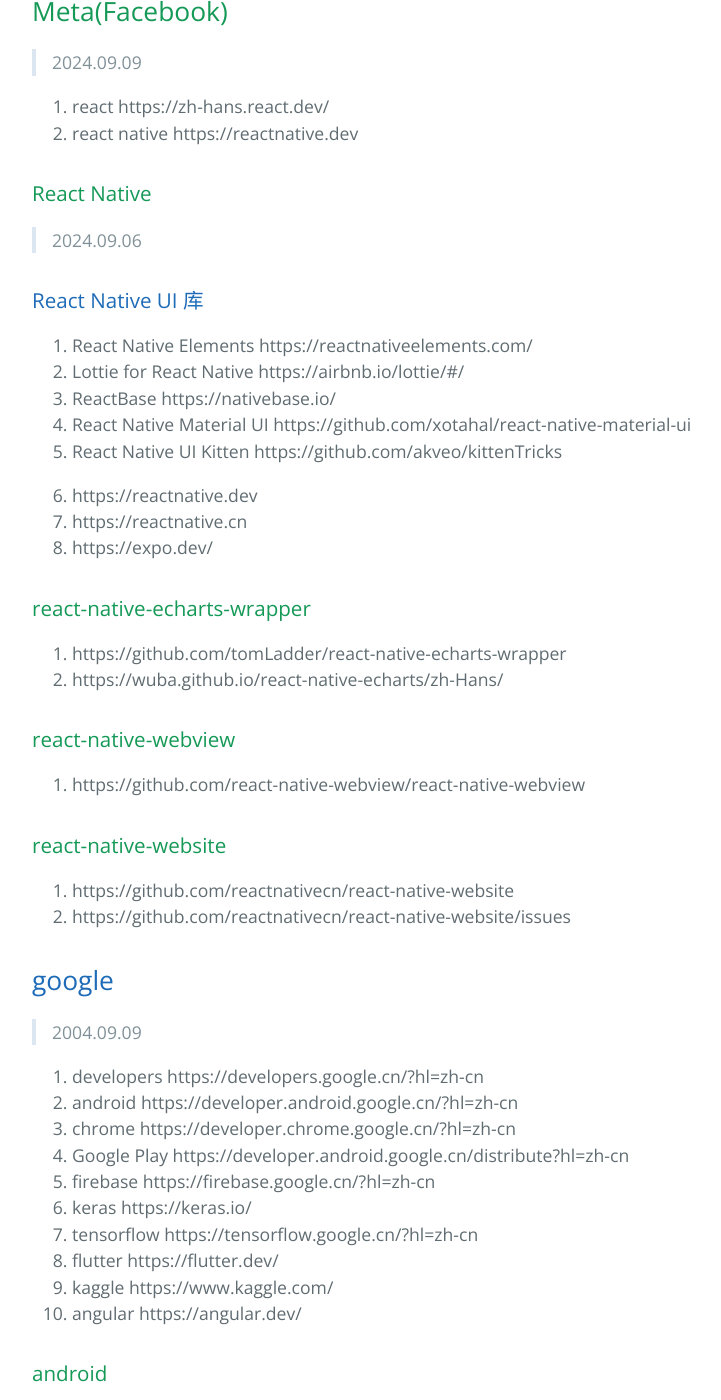
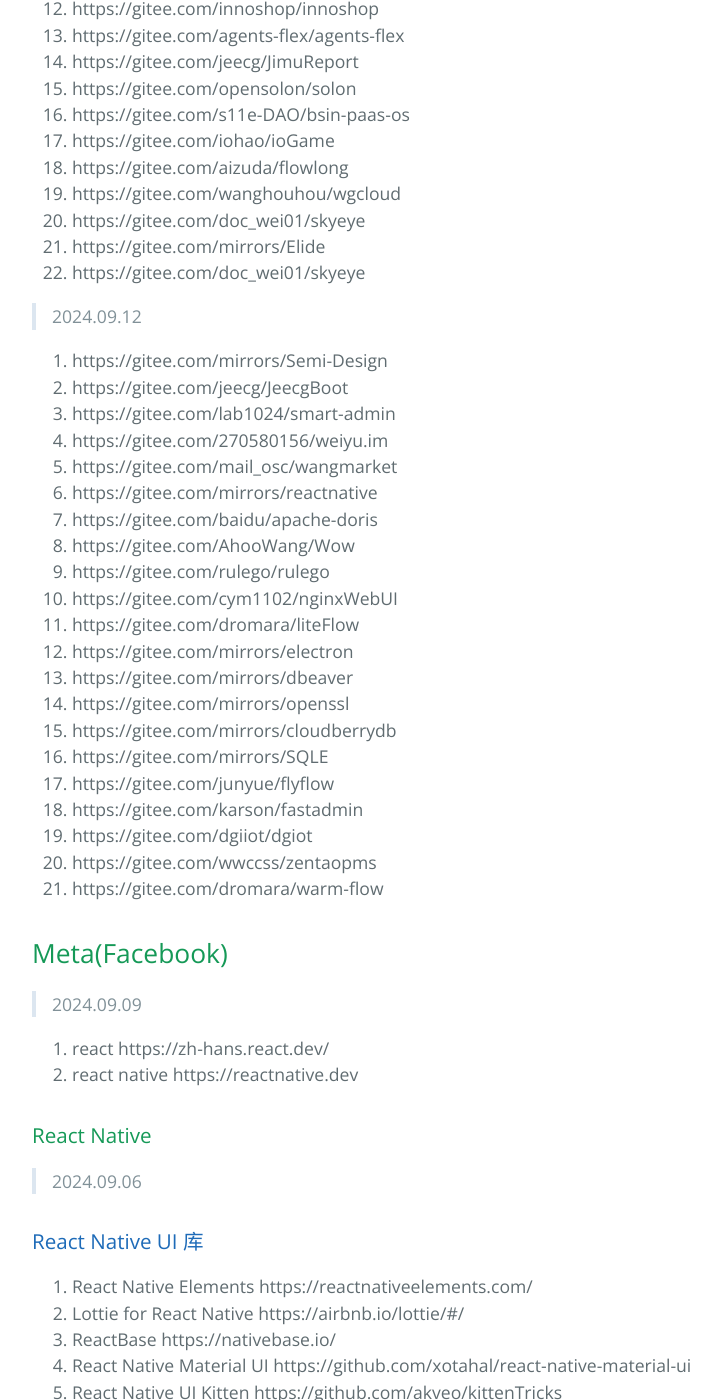
Before and after one commit to xhp/xhp.github.io, a Jekyll site: the page built from index.md, in a window 1280 px wide and 1400 px high, scrolled down 3989 px. Shown: the whole window, without its empty margins (192-913 px from the left). Built offline with Jekyll 4.4.1, drawn with Linux system fonts in a browser that asks for light colours; our own code applies the rules of GitHub Pages for plain Markdown files; part of the change alters nothing that is shown; some of the changed text lies outside the part shown.

Commit message:
2024.09.12

```diff
--- a/index.md
+++ b/index.md
@@ -113,6 +113,18 @@ layout: default
 8. https://github.com/sanluan/PublicCMS
 9. https://github.com/yahoo/elide
 
+> 2024.09.12
+
+1. https://github.com/DouyinFE/semi-design
+2. https://github.com/jeecgboot/JeecgBoot
+3. https://github.com/facebook/react-native
+4. https://github.com/electron/electron.git
+5. https://github.com/dbeaver/dbeaver
+6. https://github.com/openssl/openssl
+7. https://github.com/cloudberrydb/cloudberrydb
+8. https://github.com/actiontech/sqle
+9. https://github.com/dromara/warm-flow.git
+
 
 ### [](#header-3) gitee
 > 2024.09.09
@@ -142,6 +154,31 @@ layout: default
 19. https://gitee.com/wanghouhou/wgcloud
 20. https://gitee.com/doc_wei01/skyeye
 21. https://gitee.com/mirrors/Elide
+22. https://gitee.com/doc_wei01/skyeye
+
+> 2024.09.12
+
+1. https://gitee.com/mirrors/Semi-Design
+2. https://gitee.com/jeecg/JeecgBoot
+3. https://gitee.com/lab1024/smart-admin
+4. https://gitee.com/270580156/weiyu.im
+5. https://gitee.com/mail_osc/wangmarket
+6. https://gitee.com/mirrors/reactnative
+7. https://gitee.com/baidu/apache-doris
+8. https://gitee.com/AhooWang/Wow
+9. https://gitee.com/rulego/rulego
+10. https://gitee.com/cym1102/nginxWebUI
+11. https://gitee.com/dromara/liteFlow
+12. https://gitee.com/mirrors/electron
+13. https://gitee.com/mirrors/dbeaver
+14. https://gitee.com/mirrors/openssl
+15. https://gitee.com/mirrors/cloudberrydb
+16. https://gitee.com/mirrors/SQLE
+17. https://gitee.com/junyue/flyflow
+18. https://gitee.com/karson/fastadmin
+19. https://gitee.com/dgiiot/dgiot
+20. https://gitee.com/wwccss/zentaopms
+21. https://gitee.com/dromara/warm-flow
 
 
 ## [](#header-3)Meta(Facebook)
```
